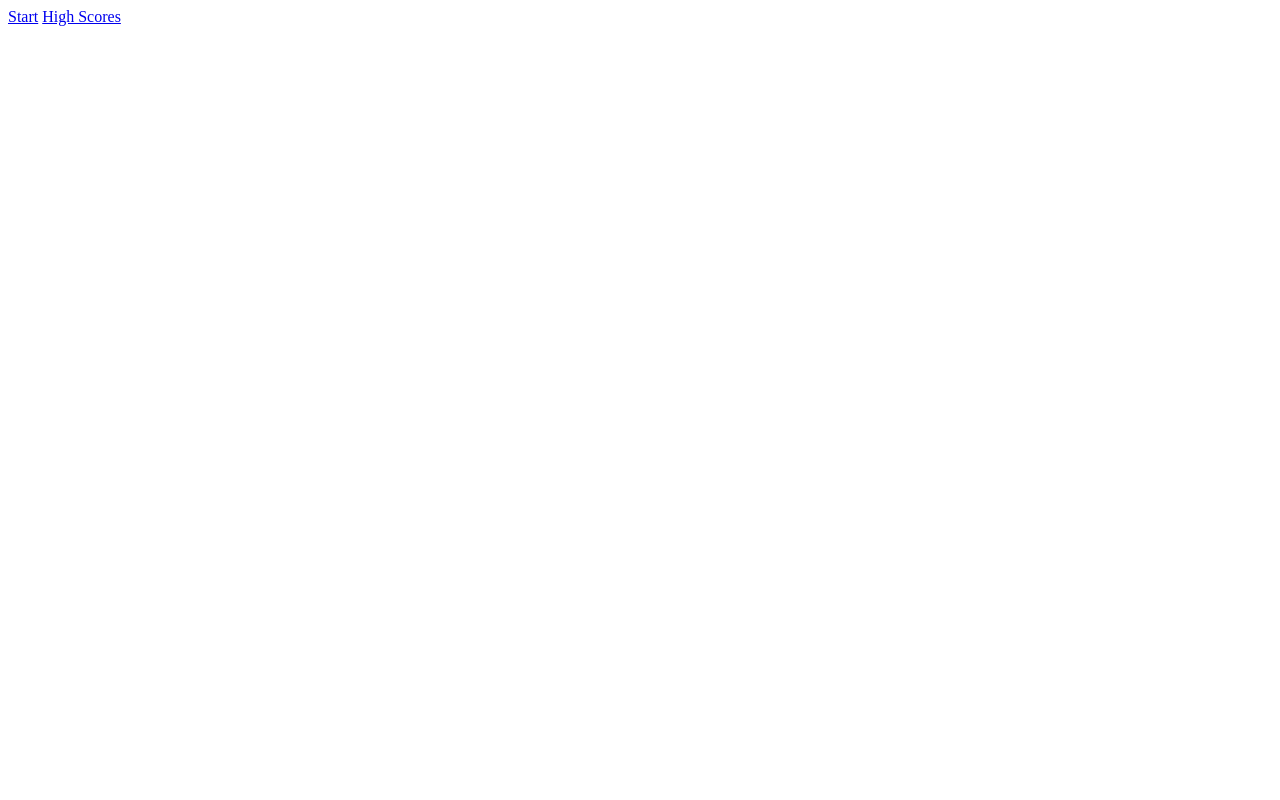
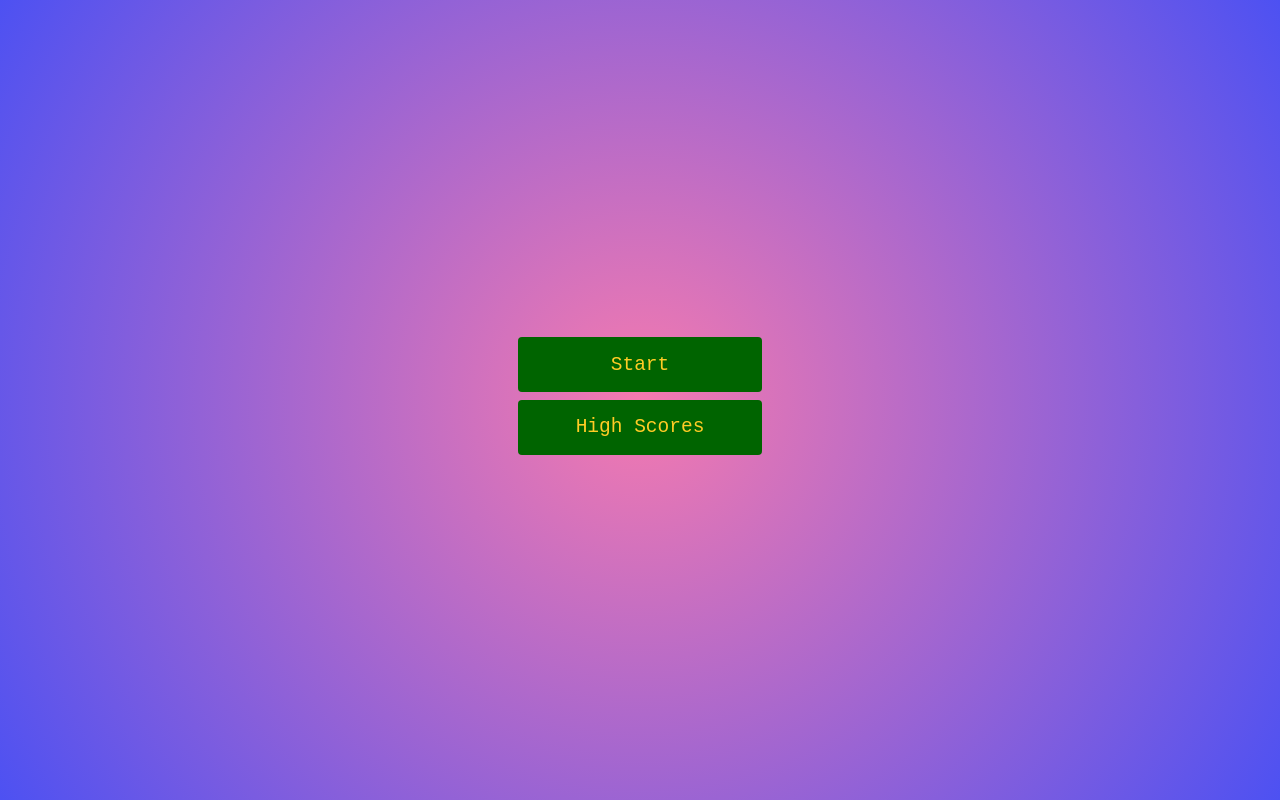
Before and after one commit to kkatsouri/JavaScript-Code-Quiz, a plain HTML site: page index.html in a window 1280 px wide. Drawn offline with Linux system fonts and the light colour scheme.

Commit message:
new html and css for quiz, styling for home screen

```diff
--- a/assets/style.css
+++ b/assets/style.css
@@ -0,0 +1,93 @@
+:root {
+    background:  rgb(245, 122, 175);
+    background: radial-gradient(circle, rgb(245, 122, 175) 0%, rgba(77,81,242,1) 100%);
+}
+
+* {
+    color: rgb(255, 204, 37);
+    font-family: monospace;
+    box-sizing: border-box;
+    margin: 0;
+    padding: 0;
+    font-size: 62.5%;
+}
+
+h2 {
+    font-size: 4.2rem;
+    margin-bottom: 4rem;
+}
+
+a:hover {
+    color:rgb(250, 104, 189);
+}
+
+.container {
+    width: 100vw;
+    height: 100vh;
+    display: flex;
+    justify-content: center;
+    align-items: center;
+    max-width: 80rem;
+    margin: 0 auto;
+}
+
+.flex-column {
+    display: flex;
+    flex-direction: column;
+}
+
+.flex.center {
+    justify-content: center;
+    align-items: center;
+}
+
+.justify-center {
+    justify-content: center;
+}
+
+.text-center {
+    text-align: center;
+}
+
+.hidden {
+    display: none;
+}
+
+.btn {
+    font-size: 2.4rem;
+    padding: 2rem 0;
+    width: 30rem;
+    text-align: center;
+    margin-bottom: 1rem;
+    text-decoration: none;
+    color: rgb(255, 204, 37);
+    background-color: darkgreen;
+    border-color: rgb(255, 204, 37);
+    border-radius: 4px;
+}
+
+.btn:hover {
+    cursor: pointer;
+    background-color: rgb(34, 20, 224);
+    color:rgb(215, 169, 245);
+}
+
+.btn:active {
+    background-color: rgb(252, 132, 21);
+}
+
+.btn[disabled]:hover {
+    cursor: not-allowed;
+}
+
+#highscore-btn {
+    background-color: darkgreen;
+}
+
+#highscore-btn:hover {
+    background-color: rgb(34, 20, 224);
+}
+
+#highscore-btn:active {
+    background-color: rgb(252, 132, 21);
+}
--- a/index.html
+++ b/index.html
@@ -9,7 +9,7 @@
     <body>
         <div class="container">
             <div id="home" class="flex-column flex-center">
-                <a href="/quiz.html" class="btn">Start</a>
+                <a href="quiz.html" class="btn">Start</a>
                 <a href="/highscores.html" id="highscore-btn" class="btn">High Scores</a>
             </div>
         </div>
```
Also changed, not shown: quiz.html (added, +8 -0 lines), assets/quiz.css (added).
